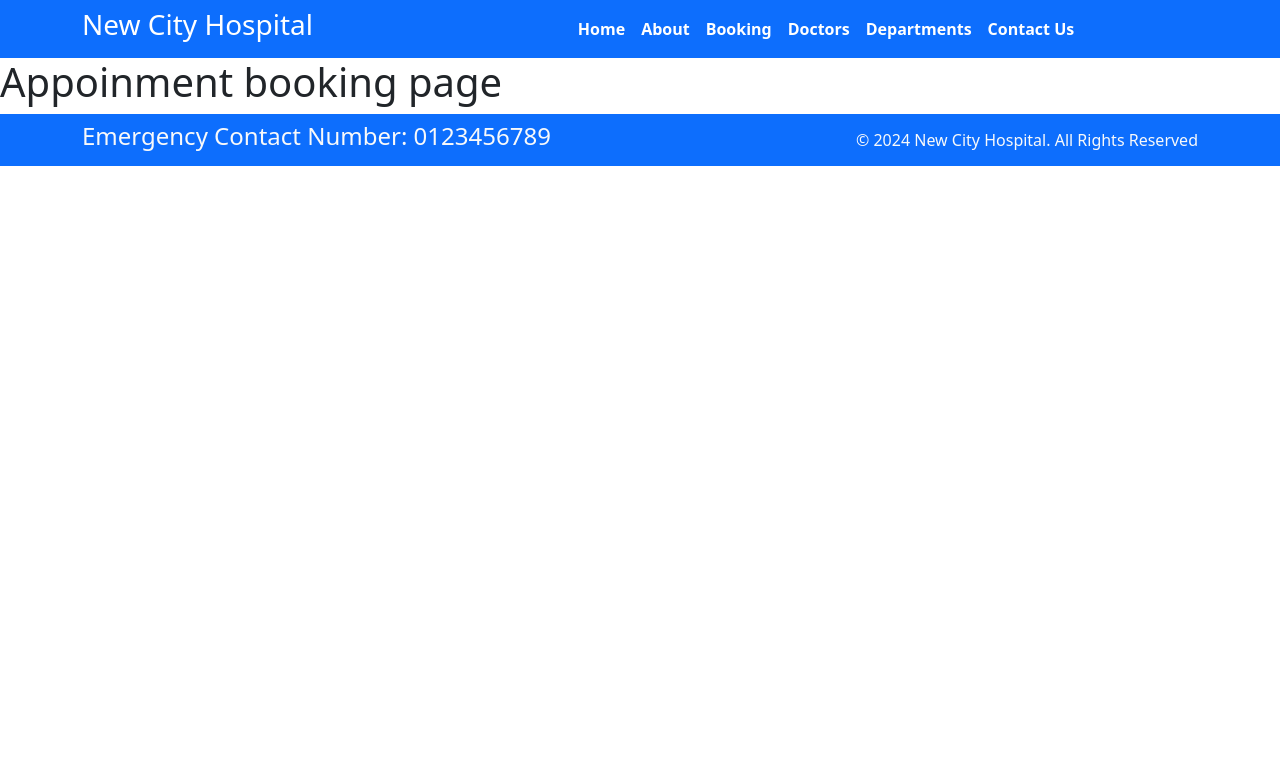
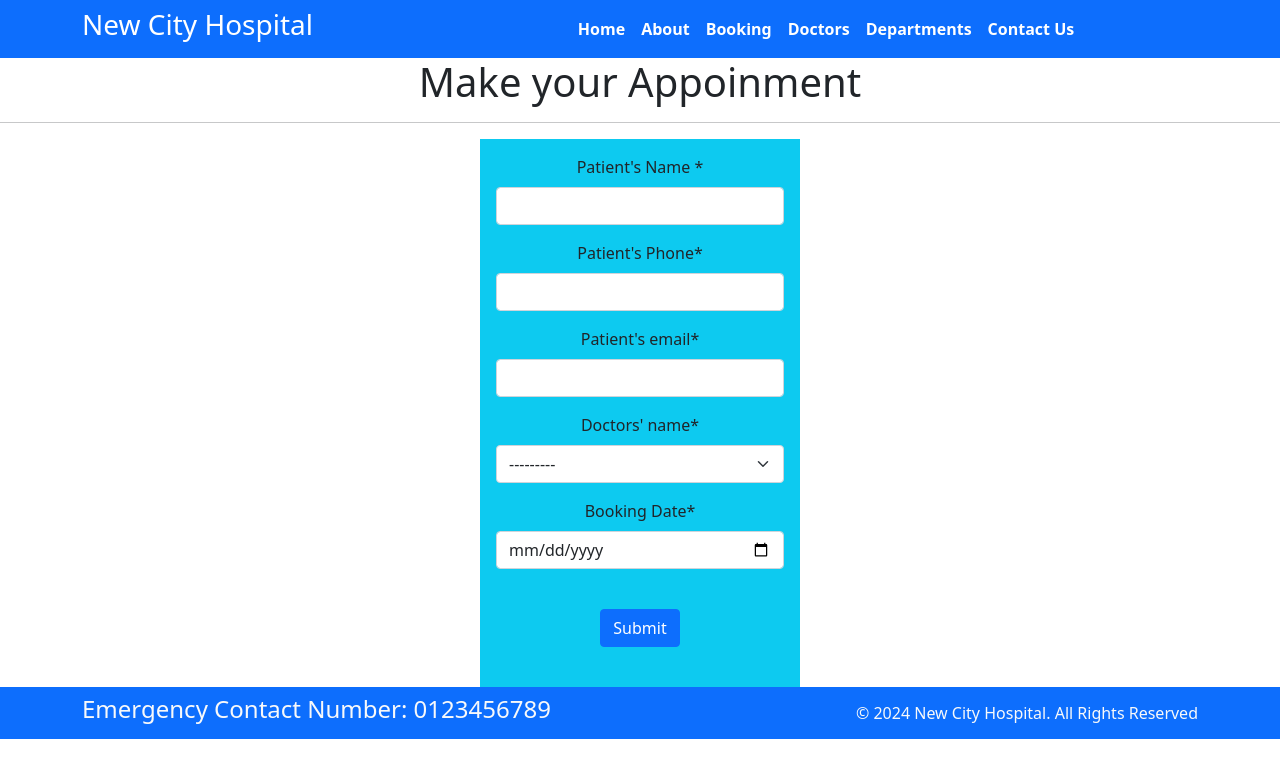
Before and after one commit to begum567/hospital-management-django-proj, a Django app: page /booking in a window 1280 px wide. Shown: the top 778 px of the page. Run offline with Django 5.2, Linux system fonts and the light colour scheme; data comes from the database, SQL or seed files in the repository; both versions use the stored data as it was after the commit; some libraries are stand-ins or nearby versions.

Commit message:
Booking page and its confirmation setup.

```diff
--- a/hospital_mngmt/home/admin.py
+++ b/hospital_mngmt/home/admin.py
@@ -1,11 +1,15 @@
 from django.contrib import admin
-from .models import Departments,Doctors
+from .models import Departments,Doctors,Booking
 
 admin.site.register(Departments)
 admin.site.register(Doctors)
 
 
+class BookingAdmin(admin.ModelAdmin):
+    list_display= ('id','p_name','p_phone','p_email','doc_name','booking_date','booked_on')
 
+
+admin.site.register(Booking,BookingAdmin)
 
 
 
--- /dev/null
+++ b/hospital_mngmt/home/forms.py
@@ -0,0 +1,24 @@
+from django import forms
+from .models import Booking
+
+
+class DateInput(forms.DateInput):
+    input_type='date'
+
+
+
+class BookingForm(forms.ModelForm):
+
+    class Meta:
+        model = Booking
+        fields = '__all__'
+        widgets ={
+            'booking_date':DateInput(),
+        }
+        labels={
+            'p_name' :"Patient's Name ",
+            'p_phone' :"Patient's Phone",
+            'p_email': "Patient's email",
+            'doc_name':"Doctors' name",
+            'booking_date' :"Booking Date",
+        }
--- a/hospital_mngmt/home/models.py
+++ b/hospital_mngmt/home/models.py
@@ -16,4 +16,12 @@ class Doctors(models.Model):
     doc_image= models.ImageField(upload_to='doctors')
 
     def __str__(self):
-        return self.doc_name
+        return 'Dr.'+self.doc_name+'- ( '+self.doc_spec+' ) '
+
+class Booking(models.Model):
+    p_name= models.CharField(max_length=255)
+    p_phone=models.CharField(max_length=10)
+    p_email=models.EmailField()
+    doc_name=models.ForeignKey(Doctors,on_delete=models.CASCADE)
+    booking_date=models.DateField()
+    booked_on =models.DateField(auto_now=True)
--- a/hospital_mngmt/home/views.py
+++ b/hospital_mngmt/home/views.py
@@ -1,6 +1,6 @@
 from django.shortcuts import render
 from django.http import HttpResponse
-
+from .forms import BookingForm
 from .models import Departments,Doctors
 
 def index(request):
@@ -12,7 +12,17 @@ def about(request):
 
 
 def booking(request):
-    return render(request,'booking.html')
+    if request.method == "POST":
+        form = BookingForm(request.POST)
+        if form.is_valid():
+            form.save()
+
+    form= BookingForm()
+    dict_form={
+        'form':form
+    }
+
+    return render(request,'booking.html',dict_form)
 
 
 def contact(request):
--- a/hospital_mngmt/hospital_mngmt/settings.py
+++ b/hospital_mngmt/hospital_mngmt/settings.py
@@ -38,6 +38,8 @@ INSTALLED_APPS = [
     'django.contrib.messages',
     'django.contrib.staticfiles',
     'home',
+    'crispy_forms',
+    "crispy_bootstrap4",
 ]
 
 MIDDLEWARE = [
@@ -128,3 +130,7 @@ DEFAULT_AUTO_FIELD = 'django.db.models.BigAutoField'
 
 MEDIA_ROOT=BASE_DIR/'uploads'
 MEDIA_URL='/media/'
+
+CRISPY_ALLOWED_TEMPLATE_PACKS = "bootstrap4"
+
+CRISPY_TEMPLATE_PACK = "bootstrap4"
--- a/hospital_mngmt/templates/booking.html
+++ b/hospital_mngmt/templates/booking.html
@@ -1,9 +1,20 @@
 {% extends 'base.html' %}
+{% load crispy_forms_tags %}
 
 {% block title%}
 Appoinments
 {% endblock %}
 
 {% block content%}
-<h1> Appoinment booking page</h1>
+<h1 class='text-center'>Make your  Appoinment</h1>
+<hr>
+<div class="container text-center w-25 p-3  mx-10 mz-5 bg-info">
+<form action='' method="POST">
+    {% csrf_token %}
+    {{form|crispy}}
+    <br>
+    <button  class="btn btn-primary mb-4" type='submit'>Submit</button>
+
+</form>
+</div>
 {% endblock %}
```
Also changed, not shown: hospital_mngmt/templates/confirmation.html (added, +15 -0 lines), hospital_mngmt/db.sqlite3, hospital_mngmt/home/migrations/0003_booking.py (added).
